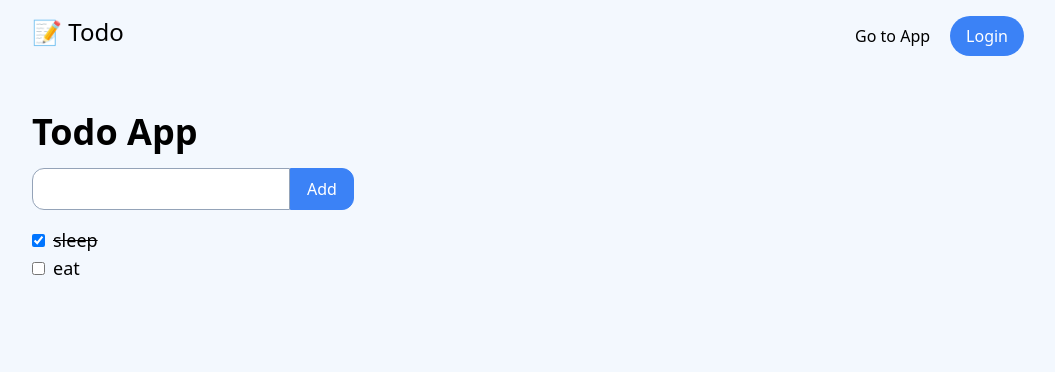
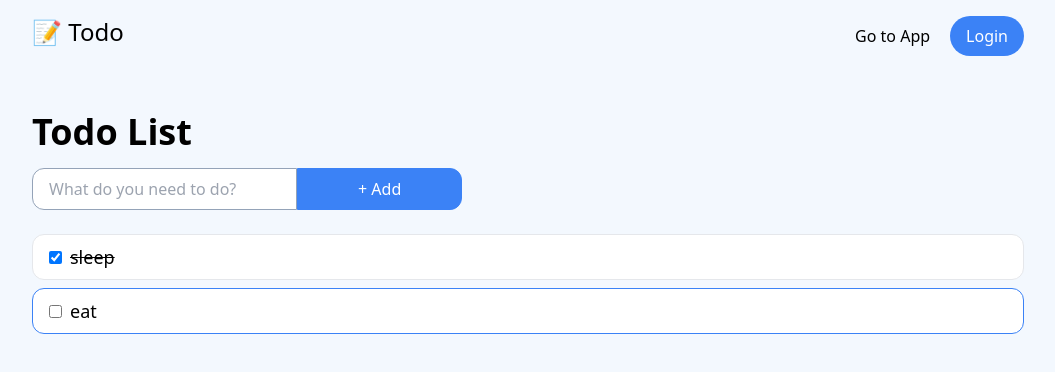
Before and after one commit to bazsup/todoapp-2024, a React (Vite) app: page /todos in a window 1280 px wide. Shown: the top 372 px of the page, without its empty margins (112-1167 px from the left). Built offline with nearby package versions, Linux system fonts and the light colour scheme.

Commit message:
update style

```diff
--- a/src/components/Todos.tsx
+++ b/src/components/Todos.tsx
@@ -1,20 +1,23 @@
 function Todos() {
   return (
     <div className="max-w-screen-lg mx-auto flex flex-col gap-4">
-      <h1 className="text-4xl font-bold">Todo App</h1>
+      <h1 className="text-4xl font-bold">Todo List</h1>
       <div>
-        <input className="border box-content rounded-l-xl border-slate-400 py-2 px-4 w-56" />
-        <button className="border border-blue-500 rounded-r-xl bg-blue-500 text-white py-2 px-4">
-          Add
+        <input
+          className="border box-content rounded-l-xl border-slate-400 py-2 px-4 flex-1"
+          placeholder="What do you need to do?"
+        />
+        <button className="border border-blue-500 rounded-r-xl bg-blue-500 text-white py-2 px-4 w-2/12">
+          + Add
         </button>
       </div>
-      <div>
-        <ul>
-          <li>
+      <div className="mt-2">
+        <ul className="flex flex-col gap-2">
+          <li className="border rounded-xl w-full bg-white px-4 py-2">
             <input type="checkbox" className="mr-2" checked />
             <span className="text-lg line-through">sleep</span>
           </li>
-          <li>
+          <li className="border border-blue-500 rounded-xl w-full bg-white px-4 py-2">
             <input type="checkbox" className="mr-2" />
             <span className="text-lg">eat</span>
           </li>
```
